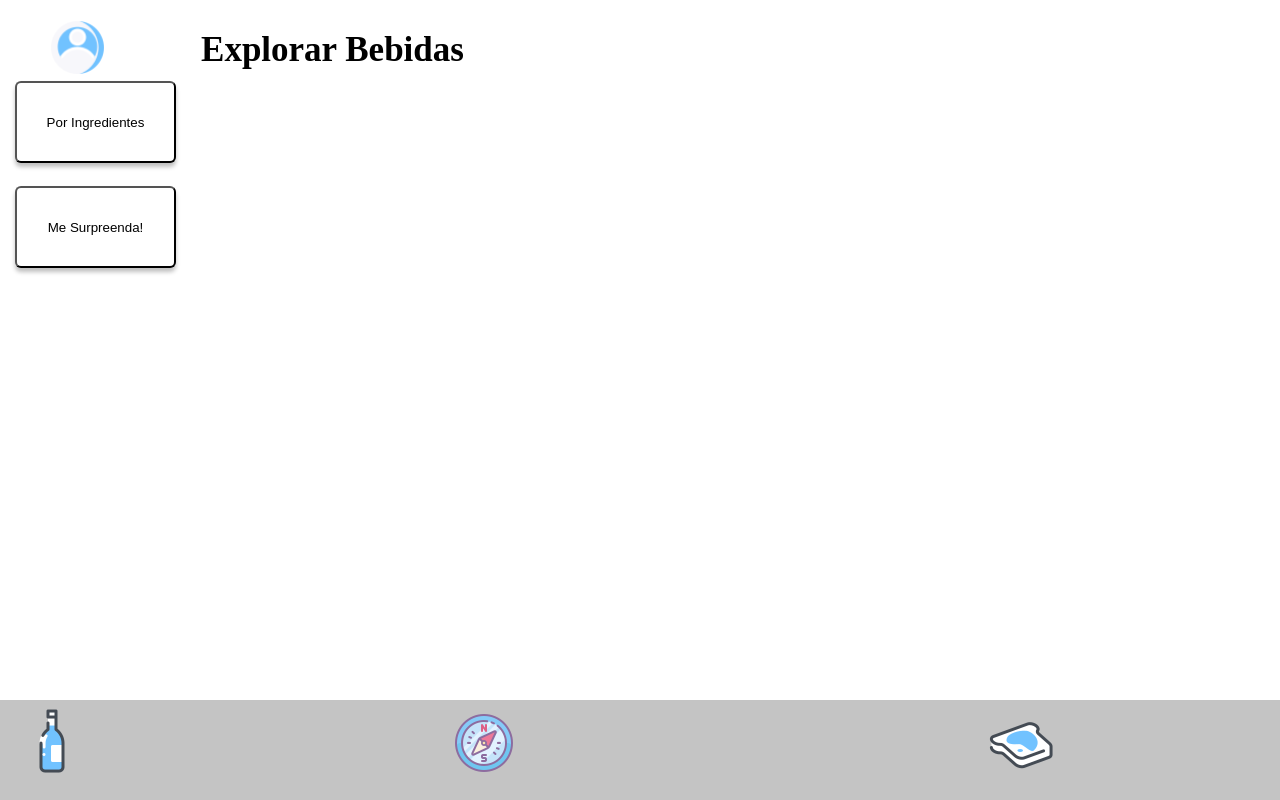
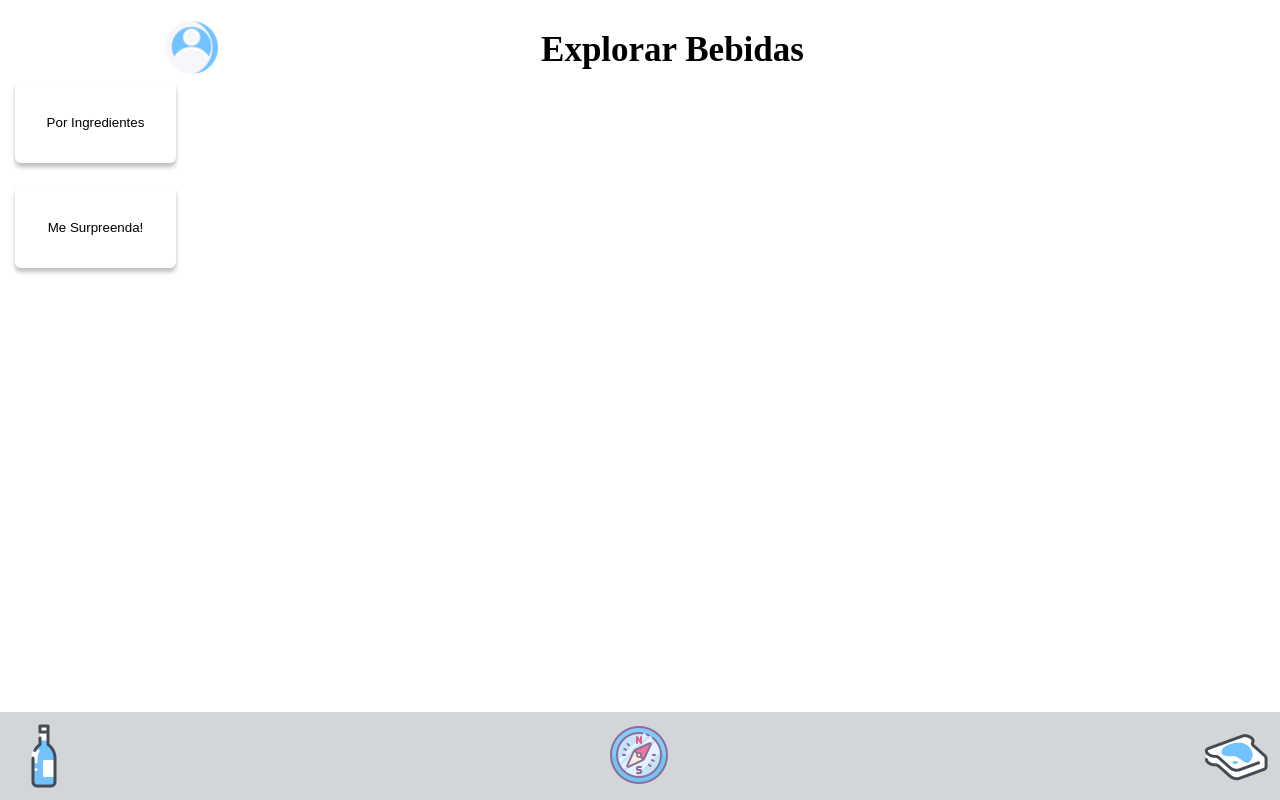
Before and after one commit to tryber/sd-04-recipes-app-13, a React (Create React App) app: page /explorar/bebidas in a window 1280 px wide. Built offline with nearby package versions, Linux system fonts and the light colour scheme.

Commit message:
Footer caminhando

```diff
--- a/src/components/FoodAndDrinkCard.js
+++ b/src/components/FoodAndDrinkCard.js
@@ -1,6 +1,7 @@
 import React from 'react';
 import PropTypes from 'prop-types';
 import { Link } from 'react-router-dom';
+import '../styles/FoodAndDrinkCards.css';
 
 const FoodAndDrinkCard = ({ data, info, slice = 12, test, geralTest }) => {
   if (info === 'food') {
@@ -37,9 +38,7 @@ const FoodAndDrinkCard = ({ data, info, slice = 12, test, geralTest }) => {
           key={drink.idDrink}
           className="card-container"
         >
-          <Link
-            to={`/bebidas/${drink.idDrink}`}
-          >
+          <Link to={`/bebidas/${drink.idDrink}`}>
             <img
               className="card-img"
               src={drink.strDrinkThumb}
--- a/src/styles/Body.css
+++ b/src/styles/Body.css
@@ -1,25 +1,21 @@
-
 * {
-    margin: 0;
-    padding: 0;
+  margin: 0;
+  padding: 0;
+  border: 0;
 }
 
 body, html {
-    width: 100%;
-    height: 100%;
-
-box-sizing: border-box;
-max-width: 600px;
-min-width: 320px;
-
+  width: 100vw;
+  height: 100vh;
+  box-sizing: border-box;
 }
 
-button {
-    cursor: pointer;
+button, a {
+  cursor: pointer;
 }
 
 button:focus {
-    outline:none;
+  outline:none;
 }
 
 input:focus {
--- a/src/styles/Colors.css
+++ b/src/styles/Colors.css
@@ -4,4 +4,7 @@
     --button-background-hover: linear-gradient(#64aafa, #6aecb4);
     --text-color: rgb(228, 228, 228);
     --box-container-gradient: linear-gradient(#bdc3c760, #97a6b6a6);
+    --main-screen-background: white;
+    /* linear-gradient(to top, #ee9ca7, #ffdde1); */
+    --footer-background: #bdc3c7ad;
 }
--- a/src/styles/FoodAndDrinkCards.css
+++ b/src/styles/FoodAndDrinkCards.css
@@ -1,7 +1,9 @@
 .general-container {
   display: flex;
   flex-direction: column;
-  max-width: 600px;
+  widht: 100%;
+  height: 100%;
+  background: var(--main-screen-background);
 }
 
 .category-btn-div {
@@ -10,7 +12,7 @@
 }
 
 .category-btn {
-  background: #c4c4c4;
+  background: ;
   height: 28px;
 }
 
--- a/src/styles/footerStyle.css
+++ b/src/styles/footerStyle.css
@@ -1,39 +1,30 @@
 .footer {
   display: flex;
-  justify-content: space-between;
-  background: #c4c4c4;
+  justify-content: space-evenly;
+  background: var(--footer-background);
   bottom: 0;
-  height: 100px;
-  position: fixed;
+  box-sizing: border-box;
   width: 100%;
+  position: absolute;
+  padding: 12px;
 }
 
 .footer-explore {
-  height: 40px;
+  height: 64px;
   flex-grow: 3;
   position: relative;
-  left: 10px;
-  top: 12px;
-  width: 40px;
-  /* opacity: 0 */
 }
 
 .footer-meal {
-  flex-grow: 2;
-  height: 40px;
-  margin-right: 20px;
+  flex-grow: 0;
+  height: 64px;
   position: relative;
-  top: 12px;
-  width: 40px;
 }
 
 .footer-drink {
-  flex-grow: 2;
-  height: 100%;
-  margin-left: 20px;
+  flex-grow: 3;
+  height: 64px;
   position: relative;
-  top: 9px;
-  cursor: pointer;
 }
 
 .footer-drink img:hover, .footer-meal img:hover {
@@ -53,23 +44,23 @@
 .footer-meal a::before {
   content: url("../assets/icons/Comida-hover.png");
   display: inline-block;
-  height: 100%;
+  height: 64px;
   opacity: 0;
-  transform: translateX(100%) translateY(-17%);
+  transform: translateX(100%) translateY(-11%);
   transition: opacity 500ms linear;
 }
 
 .footer-drink a::after {
   content: url("../assets/icons/Bebida-hover.png");
   display: inline-block;
-  height: 100%;
+  height: 64px;
   opacity: 0;
   transform: translateX(-116%);
   transition: opacity 500ms linear;
 }
 
-@media (max-width: 600px) {
+/* @media (max-width: 600px) {
   .footer {
     max-width: 600px;
   }
-}
+} */
```
